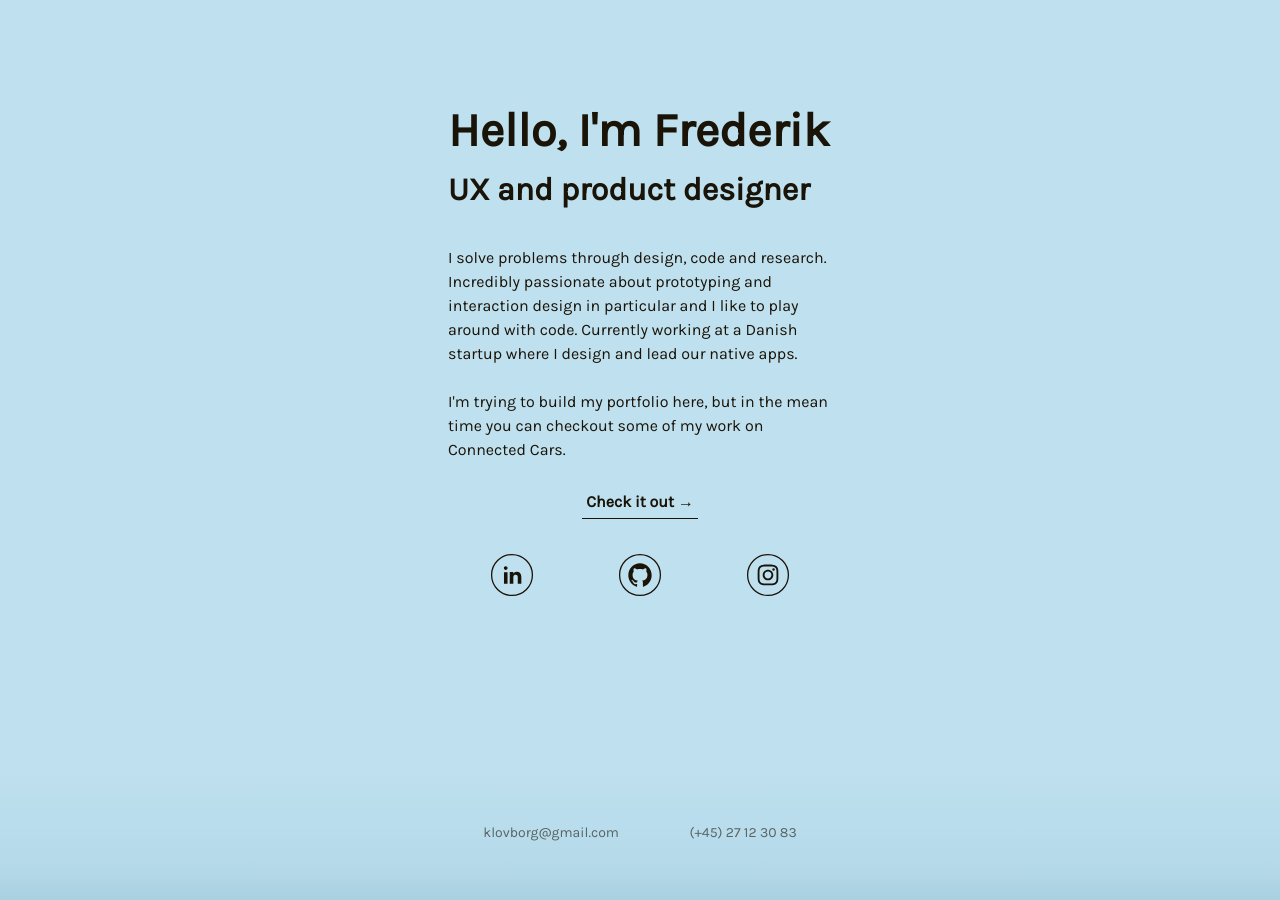
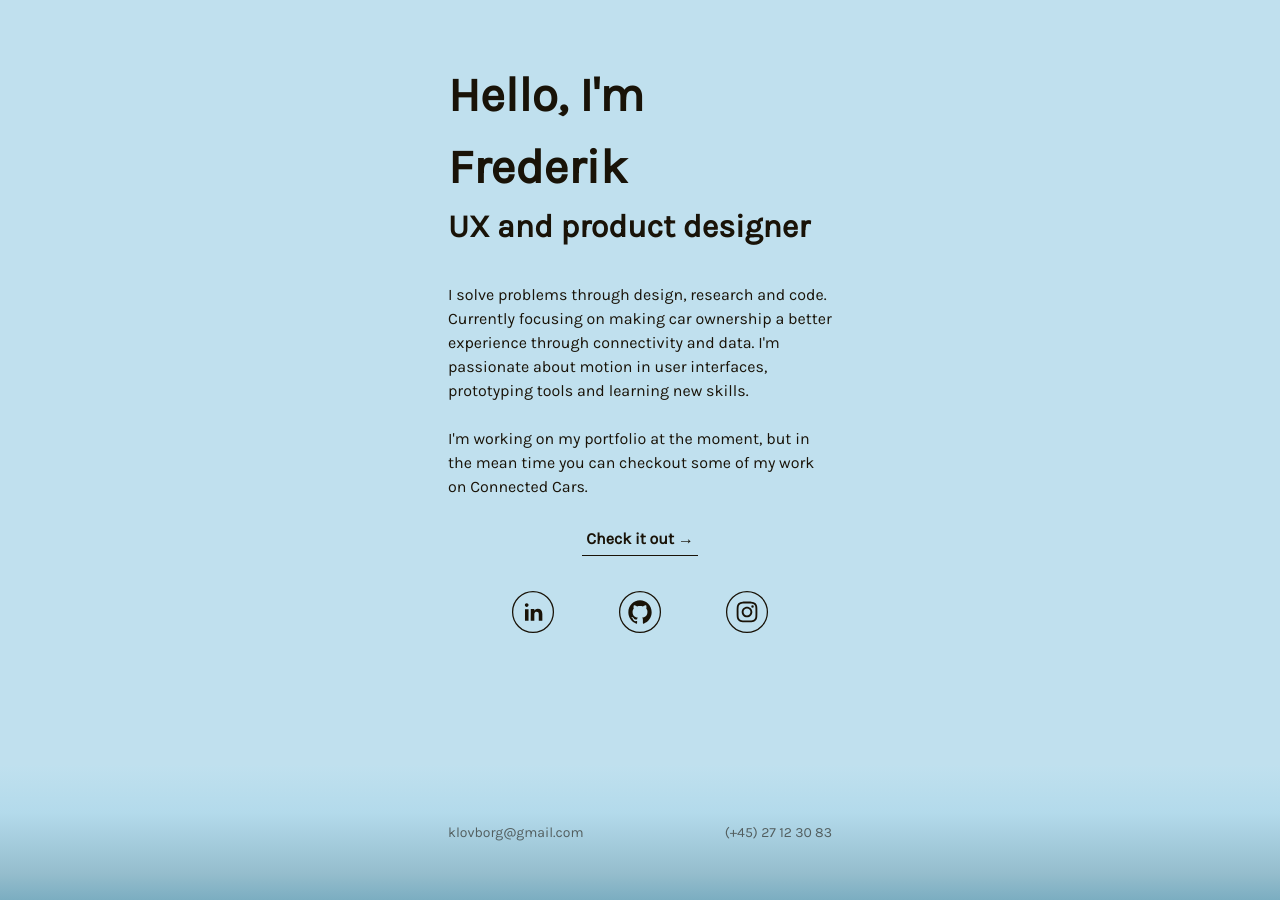
Before and after one commit to frebliklo/frebliklo.github.io, a Jekyll site: the page built from index.html, in a window 1280 px wide. Built offline with Jekyll 4.4.1, drawn with Linux system fonts in a browser that asks for light colours.

Commit message:
footer styling and seo

```diff
--- a/_layouts/default.html
+++ b/_layouts/default.html
@@ -5,13 +5,20 @@
 
     <meta charset="utf-8">
     <meta name="viewport" content="width=device-width, initial-scale=1.0">
+    <title>{{ page.title }}</title>
+    <meta name="description" content="UX and product designer">
 
-    <link rel="shortcut icon" type="image/png" href="{{ site.baseurl }}/assets/img/favicon.png">
+    <!-- SEO -->
+    <meta name="title" content="Frederik Klovborg">
+    <meta name="description" content="Frederik is a Danish UX and product designer currently designing native apps">
+    <meta name="keywords" content="design, product design, ux design, user experience design, frebliklo, frederik klovborg, frederikklovborg, frederik blichert klovborg, frederik b klovborg, connected cars, prototyping, ux ui design, peytz">
 
-    <title>{{ page.title }}</title>
-
+    <!-- STYLESHEETS -->
     <link href="https://fonts.googleapis.com/css?family=Karla" rel="stylesheet">
     <link rel="stylesheet" href="{{ site.baseurl }}/assets/css/main.css" />
+
+    <!-- FAVICON -->
+    <link rel="shortcut icon" type="image/png" href="{{ site.baseurl }}/assets/img/favicon.png">
 
   </head>
 
--- a/assets/_scss/_base/_base.scss
+++ b/assets/_scss/_base/_base.scss
@@ -7,7 +7,6 @@
 html {
   // rem definition, so should stay in base as we use this for both spacing and typography
   font-size: 62.5%;
-  background-color: rgba($color-primary,.5);
 
   @include respond(tab-land) {
     font-size: 56.25%;
--- a/assets/_scss/_base/_typography.scss
+++ b/assets/_scss/_base/_typography.scss
@@ -11,12 +11,12 @@ body {
   &__main {
     display: block;
     font-size: 4.8rem;
-    font-size: 3.7vw;
+    // font-size: 3.6vw;
     // animation: move-in-left .75s ease-in-out;
 
     @include respond(tab-land) {
       font-size: 4.8rem;
-      font-size: 4.2vw;
+      // font-size: 4.2vw;
     }
 
     @include respond(tab-port) {
@@ -28,13 +28,13 @@ body {
   &__sub {
     display: block;
     font-size: 3.2rem;
-    font-size: 2.5vw;
+    // font-size: 2.6vw;
     // opacity: 0;
     // animation: move-in-left .5s ease-in-out .75s forwards;
 
     @include respond(tab-land) {
       font-size: 3.2rem;
-      font-size: 2.8vw;
+      // font-size: 2.8vw;
     }
 
     @include respond(tab-port) {
--- a/assets/_scss/_layout/_footer.scss
+++ b/assets/_scss/_layout/_footer.scss
@@ -7,15 +7,15 @@
   background-image:
     linear-gradient(
       to bottom,
-      rgba($color-primary,.0) 0%,
-      rgba($color-primary,.1) 45%,
-      rgba($color-primary-dark,.1) 80%,
-      rgba($color-primary-dark,.2) 100%,
+      rgba($color-primary,.5) 0%,
+      rgba($color-primary,.6) 35%,
+      rgba($color-primary-dark,.6) 80%,
+      rgba($color-primary-dark,.75) 100%,
     );
 
   &__contact {
     display: flex;
-    justify-content: space-around;
+    justify-content: space-between;
     align-items: center;
     height: 100%;
     width: 30%;
--- a/assets/_scss/_layout/_landing.scss
+++ b/assets/_scss/_layout/_landing.scss
@@ -5,8 +5,9 @@
   align-items: center;
   width: 100vw;
   height: 85vh;
+  background-color: rgba($color-primary,.5);
 
-  @include respond(tab-port) {
+  @include respond(phone) {
     justify-content: flex-start;
     align-items: center;
     padding-top: 9.6rem;
@@ -50,6 +51,7 @@
     display: flex;
     justify-content: space-around;
     width: 100%;
+    padding: 0 3.2rem;
   }
 
 }
--- a/index.html
+++ b/index.html
@@ -15,8 +15,8 @@ title: Frederik B Klovborg
     </div>
 
     <div class="main__body u-margin-bottom-lg">
-      <p class="paragraph u-margin-bottom">I solve problems through design, code and research. Incredibly passionate about prototyping and interaction design in particular and I like to play around with code. Currently working at a Danish startup where I design and lead our native apps.</p>
-      <p class="paragraph u-margin-bottom">I'm trying to build my portfolio here, but in the mean time you can checkout some of my work on Connected Cars.</p>
+      <p class="paragraph u-margin-bottom">I solve problems through design, research and code. Currently focusing on making car ownership a better experience through connectivity and data. I'm passionate about motion in user interfaces, prototyping tools and learning new skills.</p>
+      <p class="paragraph u-margin-bottom">I'm working on my portfolio at the moment, but in the mean time you can checkout some of my work on Connected Cars.</p>
       <div class="main__button">
         <a href="https://connectedcars.io" target="_blank" class="btn">Check it out &rarr;</a>
       </div>
```
